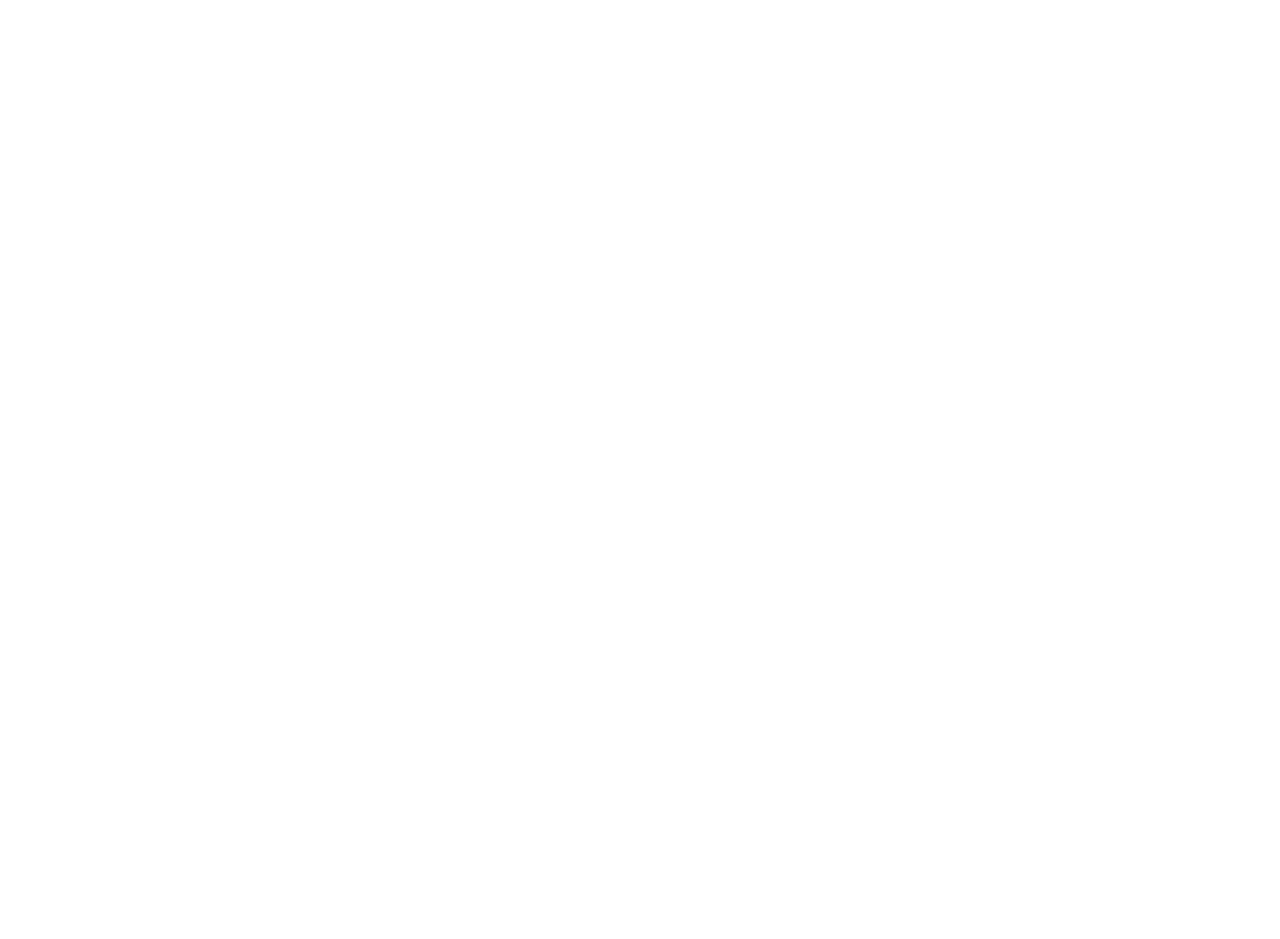
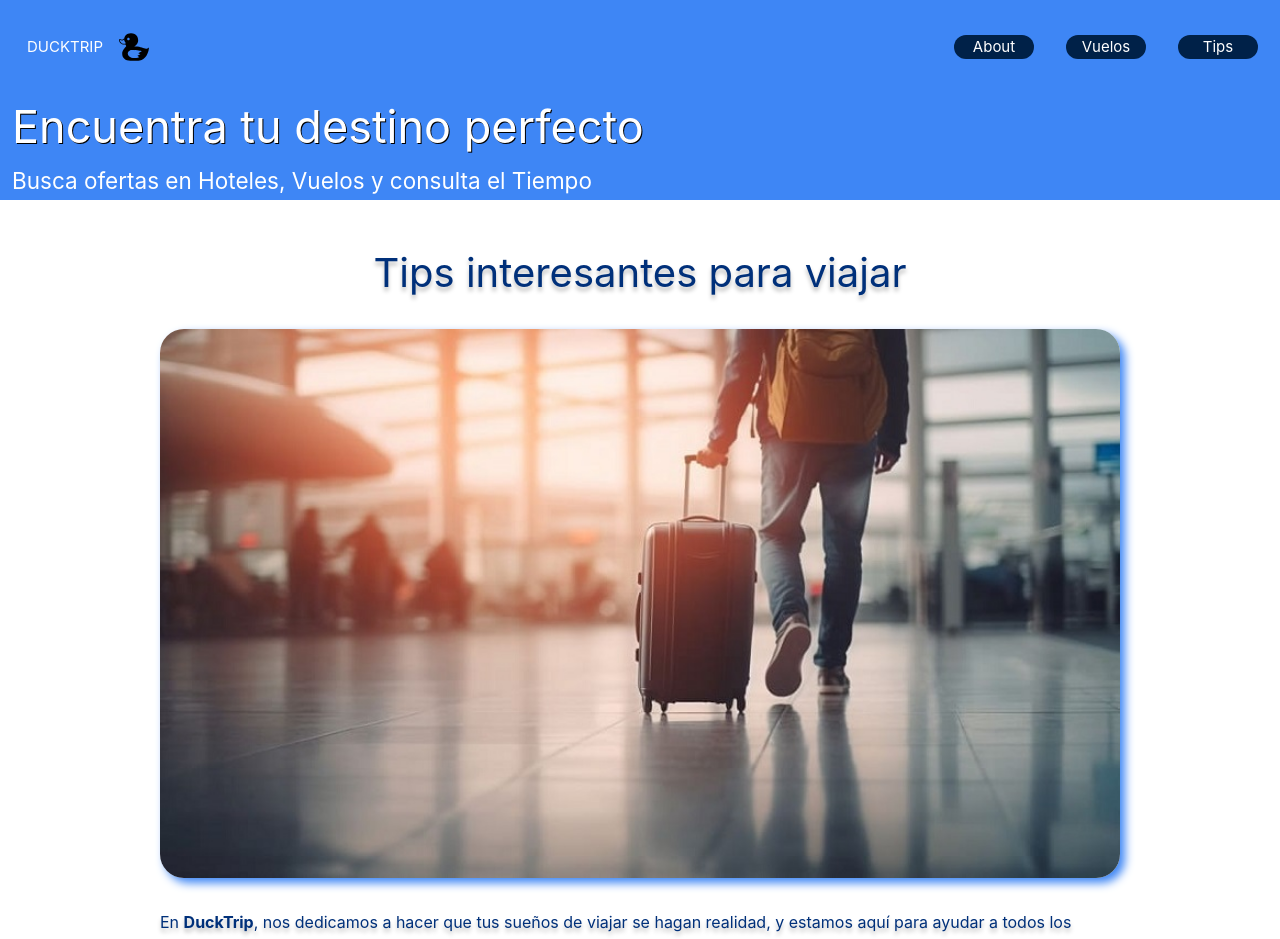
Before and after one commit to davidgm26/ducktrip-app, a Vue app: page /tips in a window 1280 px wide. Before the commit this address had no page. Shown: the top 939 px of the page. Before the commit the page ends 800 px from the top, so only its background shows below. Built offline with nearby package versions, Linux system fonts and the light colour scheme.

Commit message:
Create TipsPage.vue (structure and some texts -> WIP)

```diff
--- a/src/components/NavigationTopBar.vue
+++ b/src/components/NavigationTopBar.vue
@@ -9,8 +9,9 @@
 
             </div>
             <div class="buttons">
-                <router-link to="/" class="button">About</router-link>
+                <router-link to="/about" class="button">About</router-link>
                 <router-link to="/flights" class="button">Vuelos</router-link>
+                <router-link to="/tips" class="button">Tips</router-link>
                 <!-- <router-link to="/" class="button">Tiempo</router-link> -->
                 <!-- <router-link to="/" class="button">Hoteles</router-link> -->
             </div>
--- a/src/router/index.js
+++ b/src/router/index.js
@@ -2,6 +2,7 @@
 import HomePage from "../views/HomePage.vue";
 import FlightPage from "../views/FlightPage.vue";
 import AboutPage from "../views/AboutPage.vue";
+import TipsPage from "../views/TipsPage.vue";
 
 const router = createRouter({
   history: createWebHistory(import.meta.env.BASE_URL),
@@ -21,6 +22,11 @@
       name: "about",
       component: AboutPage,
     },
+    {
+      path: "/tips",
+      name: "tips",
+      component: TipsPage,
+    },
   ],
 });
 
--- /dev/null
+++ b/src/views/TipsPage.vue
@@ -0,0 +1,186 @@
+<template>
+    <NavigationTopBar />
+    <main class="main">
+        <section class="tips">
+            <h1 class="tips-title">Tips interesantes para viajar</h1>
+            <img src="@/assets/images/tips-header.jpg" alt="viajero con maletas" class="header-image" />
+            <p class="paragraph">En <b>DuckTrip</b>, nos dedicamos a hacer que tus sueños de viajar se hagan
+                realidad,
+                y estamos aquí para ayudar a todos los aventureros a sacar el máximo provecho de sus travesías. Nuestro
+                enfoque
+                se centra en facilitar la búsqueda de vuelos al mejor precio de manera sencilla y efectiva. Ya sea que estés
+                planeando unas vacaciones emocionantes o un viaje de estudios en el extranjero, te ofrecemos consejos
+                valiosos
+                para economizar y disfrutar al máximo.</p>
+            <p class="paragraph">Así que, <b>¿por qué no explorar nuestros consejos y ponerlos en práctica en tu próxima
+                    búsqueda
+                    de vuelos en DuckTrip?</b> ¡Estamos aquí para hacer que tu aventura sea aún más emocionante!
+            </p>
+
+            <div class="index-container">
+                <h3 class="index-title">Tabla de contenidos</h3>
+                <ol>
+                    <li>
+                        <a class="index-link" href="#title1">1. Investiga y planifica</a>
+                    </li>
+                    <li>
+                        <a class="index-link" href="#title2">2. Packing inteligente</a>
+                    </li>
+                    <li>
+                        <a class="index-link" href="#title3">3. Documentos importantes</a>
+                    </li>
+                    <li>
+                        <a class="index-link" href="#title4">4. Seguro de viaje</a>
+                    </li>
+                    <li>
+                        <a class="index-link" href="#title5">5. Presupuesto adecuado</a>
+                    </li>
+                    <li>
+                        <a class="index-link" href="#title6">6. Aprende algunas frases locales</a>
+                    </li>
+                    <li>
+                        <a class="index-link" href="#title7">7. Viaja ligero</a>
+                    </li>
+                    <li>
+                        <a class="index-link" href="#title8">8. Mantén la mente abierta</a>
+                    </li>
+                    <li>
+                        <a class="index-link" href="#title9">9. Interactúa con locales</a>
+                    </li>
+                    <li>
+                        <a class="index-link" href="#title10">10. Haz copias de seguridad de tus fotos y documentos</a>
+                    </li>
+                </ol>
+            </div>
+
+            <h2 class="tip-title" id="title1">1. Investiga y planifica</h2>
+            <img src="" alt="" class="tip-image">
+            <p class="paragraph"></p>
+            <h2 class="tip-title" id="title2">2. Packing inteligente</h2>
+            <img src="" alt="" class="tip-image">
+            <p class="paragraph"></p>
+            <h2 class="tip-title" id="title3">3. Documentos importantes</h2>
+            <img src="" alt="" class="tip-image">
+            <p class="paragraph"></p>
+            <h2 class="tip-title" id="title4">4. Seguro de viaje</h2>
+            <img src="" alt="" class="tip-image">
+            <p class="paragraph"></p>
+            <h2 class="tip-title" id="title5">5. Presupuesto adecuado</h2>
+            <img src="" alt="" class="tip-image">
+            <p class="paragraph"></p>
+            <h2 class="tip-title" id="title6">6. Aprende algunas frases locales</h2>
+            <img src="" alt="" class="tip-image">
+            <p class="paragraph"></p>
+            <h2 class="tip-title" id="title7">7. Viaja ligero</h2>
+            <img src="" alt="" class="tip-image">
+            <p class="paragraph"></p>
+            <h2 class="tip-title" id="title8">8. Mantén la mente abierta</h2>
+            <img src="" alt="" class="tip-image">
+            <p class="paragraph"></p>
+            <h2 class="tip-title" id="title9">9. Interactúa con locales</h2>
+            <img src="" alt="" class="tip-image">
+            <p class="paragraph"></p>
+            <h2 class="tip-title" id="title10">10. Haz copias de seguridad de tus fotos y documentos</h2>
+            <img src="" alt="" class="tip-image">
+            <p class="paragraph"></p>
+        </section>
+    </main>
+</template>
+
+<script>
+import NavigationTopBar from '../components/NavigationTopBar.vue';
+
+export default {
+    name: 'TipsPage',
+    components: { NavigationTopBar },
+}
+</script>
+
+<style>
+.main {
+    background-color: #ffffff;
+    width: 100%;
+    min-height: 100vh;
+    padding: 3rem 2rem;
+    display: flex;
+    flex-direction: column;
+    align-items: center;
+}
+
+.tips {
+    max-width: 960px;
+    display: flex;
+    flex-direction: column;
+    align-items: center;
+    gap: 1rem;
+}
+
+.tips-title {
+    color: #00307A;
+    text-shadow: 0px 4px 4px #00000040;
+    text-align: center;
+    font-size: 40px;
+    font-style: normal;
+    font-weight: 400;
+    line-height: normal;
+}
+
+.tip-title {
+    color: #3E86F5;
+    text-shadow: 0px 4px 4px #00000040;
+    text-align: center;
+    font-size: 30px;
+    font-style: normal;
+    font-weight: 400;
+    line-height: normal;
+}
+
+.header-image,
+.tip-image {
+    border-radius: 1.5rem;
+    box-shadow: 5px 5px 10px #3E86F5;
+    margin: 1rem 0;
+    width: 100%;
+}
+
+.paragraph {
+    color: #00307A;
+    text-shadow: 0px 4px 4px #00000040;
+    font-size: 1rem;
+
+    & b {
+        font-weight: 700;
+    }
+}
+
+.index-container {
+    background-color: #ffffff;
+    border: 1px solid #3E86F5;
+    border-radius: 15px;
+    display: table;
+    margin: 0 auto 40px;
+    max-width: 680px;
+    padding: 16px;
+    position: relative;
+    width: 100%;
+    padding: 1.5rem;
+}
+
+.index-title {
+    color: #3E86F5;
+    text-shadow: 0px 4px 4px #00000040;
+    font-size: 25px;
+    font-weight: 600;
+    line-height: normal;
+    padding-bottom: 0.75rem;
+}
+
+.index-link {
+    color: #3E86F5;
+    text-shadow: 0px 4px 4px #00000040;
+    font-size: 1rem;
+    font-weight: 400;
+    line-height: 2rem;
+    text-decoration: none;
+}
+</style>
```
Also changed, not shown: src/assets/images/tips-header.jpg (added).
